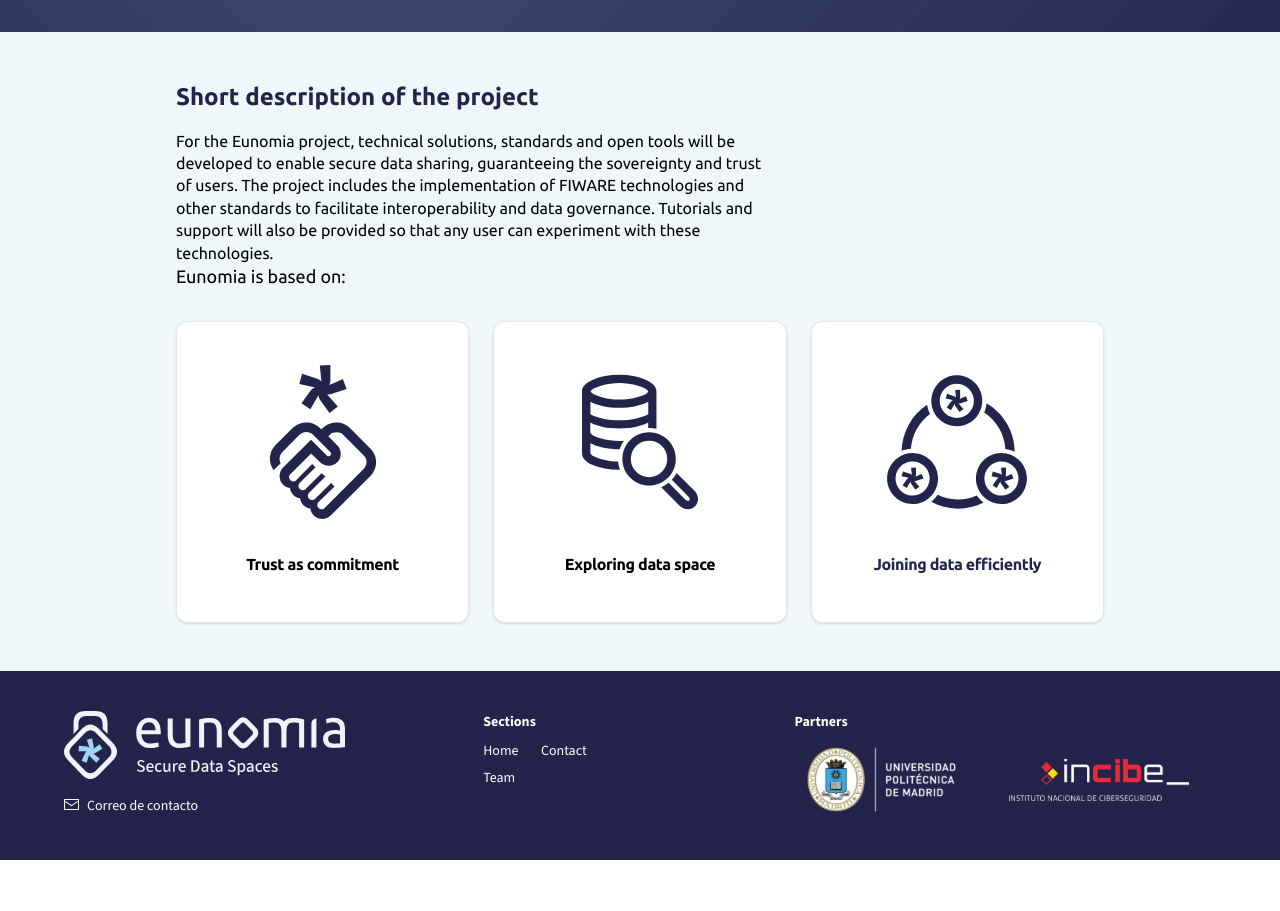
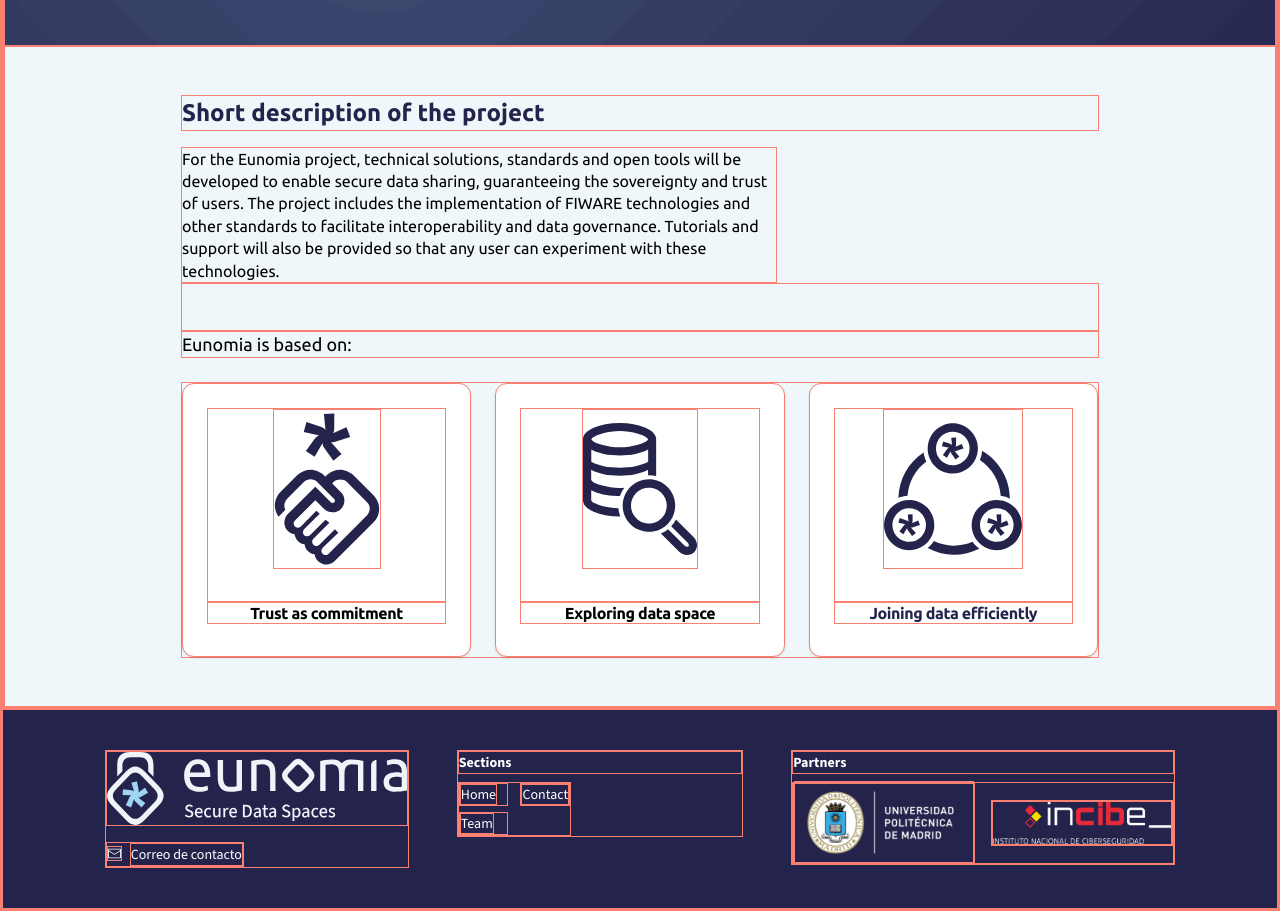
Before and after one commit to ging/EUNOMIA_WEB, a Next.js app: page / in a window 1280 px wide. Shown: the part 760-1671 px from the top of the page. Before the commit the page ends 1620 px from the top, so only its background shows below. Built offline with nearby package versions, Linux system fonts and the light colour scheme.

Commit message:
minor changes

```diff
--- a/app/globals.css
+++ b/app/globals.css
@@ -3,7 +3,7 @@
 @tailwind utilities;
 
 * {
-  /* border: 1px solid salmon */
+  border: 1px solid salmon
 }
 
 /*MARGINS*/
--- a/app/page.js
+++ b/app/page.js
@@ -5,9 +5,9 @@ import { useEffect, useState } from "react";
 import Link from "next/link";
 import { useTranslation } from "react-i18next";
 
-// Simple components
 import { Button, ButtonVariants } from "@/components/ui/button";
 import Heading from "@/components/ui/Heading";
+import Divider from "@/components/ui/divider";
 import Text from "@/components/ui/Text";
 import { ArrowRightIcon, EnvelopeOpenIcon } from "@radix-ui/react-icons";
 
@@ -49,7 +49,9 @@ export default function Projects() {
       <Banner>
         <BannerContent>
           <BannerTitle>{t("front.title")}</BannerTitle>
-          <BannerDescription className="h-full">{t("front.description")}</BannerDescription>
+          <BannerDescription className="h-full">
+            {t("front.description")}
+          </BannerDescription>
           <BannerButton className="mt-12">
             {t("front.action-button")} <ArrowRightIcon className=" h-4 w-4" />
           </BannerButton>
@@ -60,14 +62,15 @@ export default function Projects() {
       <section className="standard_padding bg-snow">
         <Heading level="h2">{t("front.section1Title")}</Heading>
         <Text type="p"> {t("front.section1Description")}</Text>
-        <Heading level="h4" className="mb-8">
+        <Divider size="lg" />
+        <Heading level="h4" className="mb-6">
           {t("front.section1Subtitle")}
         </Heading>
         {/* Cards con iconos */}
-        <div className="flex flex-col md:grid md:grid-cols-3 gap-6">
+        <div className="flex flex-col sm:grid md:grid-cols-3 gap-6">
           <Card
             cardType="normal"
-            className="text-center content-center bg-white p-10"
+            className="text-center content-center bg-white p-6"
           >
             <div className="icon pb-8 flex justify-center items-center">
               <svg
@@ -86,7 +89,7 @@ export default function Projects() {
           </Card>
           <Card
             cardType="normal"
-            className="text-center content-center bg-white p-10"
+            className="text-center content-center bg-white p-6"
           >
             <div className="icon pb-8 flex justify-center items-center ">
               <svg
@@ -106,7 +109,7 @@ export default function Projects() {
           </Card>
           <Card
             cardType="normal"
-            className="text-center content-center bg-white p-10"
+            className="text-center content-center bg-white p-6"
           >
             <div className="icon pb-8 content-center flex justify-center items-center">
               <svg
--- a/app/team/page.js
+++ b/app/team/page.js
@@ -37,24 +37,6 @@ export default function Team(props) {
         const translatedRole = t(`${roleTranslationKey}`);
         const translatedPosition = t(position);
         return (
-          // <div className="teammate flex flex-col" key={name}>
-          //   <div className="mate_img h-60 rounded-t-xl bg-slate-600">
-          //     <a href={github} target="_blank" rel="noopener noreferrer">
-          //       <img
-          //         alt={"Team member"}
-          //         src={/* process.env.PUBLIC_URL */ +  img}
-          //         className="grayscale rounded-t-xl h-60 w-full object-cover"
-          //       />
-          //     </a>
-          //   </div>
-          //   <div className="p-6 pb-8 rounded-b-xl border shadow grow justify-between flex flex-col text-center">
-          //       <Heading level="h3" className="font-regular">{name}</Heading>
-          //       <Heading level="h6" className={position === "Coordinator" ? "coordinator" : ""}>
-          //         {translatedRole} {translatedPosition}
-          //       </Heading>
-          //   </div>
-          // </div>
-
           <Card
             cardType={"team"}
             className={CardVariants({
@@ -74,9 +56,9 @@ export default function Team(props) {
   return (
     <main className={"team page_" + currentLang }>
       {/* <Header route={"/team"} />   */}
-      <main className="standard_margin ">
+      <main className="standard_margin">
         <Heading level="h1">{t("team.title")}</Heading>
-        <section className="teammates flex flex-col gap-x-12 gap-y-10 sm:grid sm:grid-cols-2 lg:grid-cols-3 2xl:grid-cols-4">
+        <section className="w-fit mx-auto grid gap-6 sm:grid-cols-2 lg:grid-cols-3 2xl:grid-cols-4">
           {team["UPM Team"]?.members ? renderMembers(team["UPM Team"].members) : <p>No members found.</p>}
         </section>
       </main>
--- a/components/core/Cards.jsx
+++ b/components/core/Cards.jsx
@@ -19,7 +19,7 @@ const CardVariants = cva(
   {
     variants: {
       variant: {
-        default: "bg-primary/25 shadow hover:bg-primary/40",
+        default: "bg-white shadow hover:bg-primary/40",
         project: "bg-green-50 border border-input shadow-sm hover:bg-accent hover:text-white",
         course: "bg-purple-50",
         publication: "bg-blue-50 shadow-sm hover:bg-destructive/90",
@@ -77,10 +77,10 @@ const Card = React.forwardRef(
         {/* card body */}
         {( (title || subtitle || description || tags) &&
           <div className="h-full w-full flex flex-col justify-between">
-            <Heading level="h3">{title}</Heading>
-            <Heading level="h5">{subtitle}</Heading>
-            <Text>{description}</Text>
-            <div className="tagsContainer h-fit min-h-12 flex flex-wrap gap-2">{renderTags(tags)}</div>
+            {title && (<Heading level="h3">{title}</Heading>)}
+            {subtitle && (<Heading level="h5">{subtitle}</Heading>)}
+            {description && (<Text>{description}</Text>)}
+            {tags && (<div className="tagsContainer h-fit flex flex-wrap gap-2">{renderTags(tags)}</div>)}
           </div>
         )}
         {/* card footer
@@ -169,7 +169,7 @@ const Card = React.forwardRef(
 
     // TEAM - ok
     const teamCard = (
-      <article className={cn(CardVariants({ variant, direction, className })) + " mx-auto max-w-56 lg:max-w-full" }>
+      <article className={cn(CardVariants({ variant, direction, className })) + " mx-auto w-60" }>
         {(img && <img src={/* process.env.PUBLIC_URL */ + img} alt={img} className={classesImg + " w-full min-h-40"}/>)}
         {( (name || position || description || tags) &&
           <div className="p-4 h-full w-full flex flex-col justify-between items-center">
--- a/components/core/Footer.jsx
+++ b/components/core/Footer.jsx
@@ -12,23 +12,24 @@ import { EnvelopeClosedIcon } from "@radix-ui/react-icons";
 export default function Footer(props) {
   const { t } = useTranslation();
 
-
   const projectLogoContainerClasses = clsx(
     "flex flex-col gap-4 items-start justify-start sm:justify-center",
-    "w-2/3 sm:w-2/3 md:w-1/3 ",
-    "mr-2 sm:mr-3 md:mr-4 xl:mr-5 mb-6 sm:mb-0",
   );
 
   const partnerLogoClasses = clsx(
-    "w-full flex justify-start items-center max-h-20",
+    "w-full flex justify-start items-center max-h-20"
   );
 
   const imgClasses = clsx(
-   "max-w-[200px] md:max-w-[140px] lg:max-w-[180px] img-contain",
+    "max-w-[200px] md:max-w-[140px] lg:max-w-[180px] img-contain"
+  );
+
+  const sectionTitleClasses = clsx(
+    "text-white smallcaps text-left mb-2 text-[14px] font-bold"
   );
 
   return (
-    <footer className="padding_footer flex flex-wrap md:flex-nowrap md:justify-center  gap-4 sm:gap-8 lg:gap-12 items-start flex-row bg-primary">
+    <footer className="padding_footer flex flex-wrap justify-between md:flex-nowrap md:justify-center gap-4 sm:gap-8 lg:gap-12 items-start bg-primary text-white">
       {/* <div className="copyright">
             {" "}
             <a
@@ -42,25 +43,21 @@ export default function Footer(props) {
         </div> */}
       <div className={projectLogoContainerClasses}>
         <img
-          className="w-full sm:w-2/3 md:w-3/4 lg:w-4/5 xl:3/4"
-              // alternativa para que el texto de abajo no se mueva... pero saca margenes al logo className="flex justify-start w-[350px] h-[100px] sm:w-[220px] sm:h-[40px] lg:w-4/5 xl:3/4"
+          className="w-full min-w-64 max-w-`[500px]`"
           src="assets/logos/eunomia_logo_lg_light.svg"
           alt="logo Eunomia"
         />
-        <div className="text-white flex items-center ">
-          <EnvelopeClosedIcon className="mr-2 mb-0.5 " />
+        <div className="text-white flex items-center">
+          <EnvelopeClosedIcon className="mr-2 mb-0.5" />
           <p className="text-white text-[14px]">Correo de contacto</p>
         </div>
       </div>
 
-        <nav
-          className="w-2/5 sm:w-2/6 md:w-1/3 lg:w-1/4 inline-block text-white"
-        >
-          <div className=" sections_title smallcaps text-left mb-2 text-[14px] font-bold">
+      <nav className="w-2/5 sm:w-2/6 md:w-1/3 lg:w-1/4">
+        <div className={sectionTitleClasses}>
           {t("footer.title1")}
         </div>
         <ul className="columns-1 sm:columns-2 gap-x-3 inline-block">
-
           {routes.map((route, index) => (
             <li
               key={index}
@@ -77,12 +74,12 @@ export default function Footer(props) {
           ))}
         </ul>
       </nav>
-        <div className="text-white w-1/2 sm:w-3/5 md:w-2/5 ">
-          <div className="sections_title smallcaps text-left mb-2 text-[14px] font-bold">
+
+      <div>
+        <div className={sectionTitleClasses}>
           {t("footer.title3")}
         </div>
-          <div className="gap-2 flex justify-center items-center flex-col sm:flex-row">
-
+        <div className="w-fit flex gap-4 justify-center items-center flex-wrap xs:flex-nowrap">
           <div className={partnerLogoClasses}>
             <img
               className={imgClasses}
@@ -99,7 +96,6 @@ export default function Footer(props) {
           </div>
         </div>
       </div>
-
     </footer>
   );
 }
--- a/components/core/Header.jsx
+++ b/components/core/Header.jsx
@@ -18,6 +18,7 @@ export default function Header(props) {
 
   // classes
   const headerClasses = clsx(
+    "h-fit",
     "px-8 py-4 sticky -top-[1px] w-full",
     "flex justify-between items-center",
     "bg-primary text-white",
@@ -58,7 +59,7 @@ export default function Header(props) {
   return (
     <header className={headerClasses + "z-50"} id="header_home"> {/* route={routes.route} ?????*/}
       <a href="/">
-        <div className="max-h-10 flex">
+        <div className="h-10 flex">
           <img
             className="object-contain"
             src="eunomia_logo_light.svg"
--- /dev/null
+++ b/components/ui/divider.jsx
@@ -0,0 +1,44 @@
+"use client";
+
+import React from "react";
+import clsx from "clsx";
+
+/*
+  ------------------------------------------------------------------
+  Componente para meter espaciados en el contenido en bloque
+  ------------------------------------------------------------------
+*/
+
+const Divider = ({ size = "md", className }) => {
+  // Determinar el componente HTML según el nivel
+  let Component;
+  switch (size) {
+    case "sm":
+      Component = "sm";
+      break;
+    case "md":
+      Component = "md";
+      break;
+    case "lg":
+      Component = "lg";
+      break;
+    default:
+      Component = "md"; // Por defecto, usar h1 si no se especifica nivel válido
+      break;
+  }
+
+  // clsx, aplica clases según el valor del atributo size de manera dinámica
+  const classes = clsx([
+    "flex w-full",
+    {
+      "h-6": size === "sm", // Aplicar "adasd" si el nivel es h1
+      "h-10": size === "md",
+      "h-12": size === "lg",
+    },
+    className
+  ])
+
+  return <Component className={classes}></Component>;
+};
+
+export default Divider;
--- a/tailwind.config.js
+++ b/tailwind.config.js
@@ -70,6 +70,7 @@ module.exports = {
       },
     },
     screens: {
+      'xs': '420px',
       'sm': '640px',
       'md': '768px',
       'lg': '1024px',
```
Also changed, not shown: public/eunomia_logo_light.svg. Lines whose indentation alone changed are shown as unchanged.
